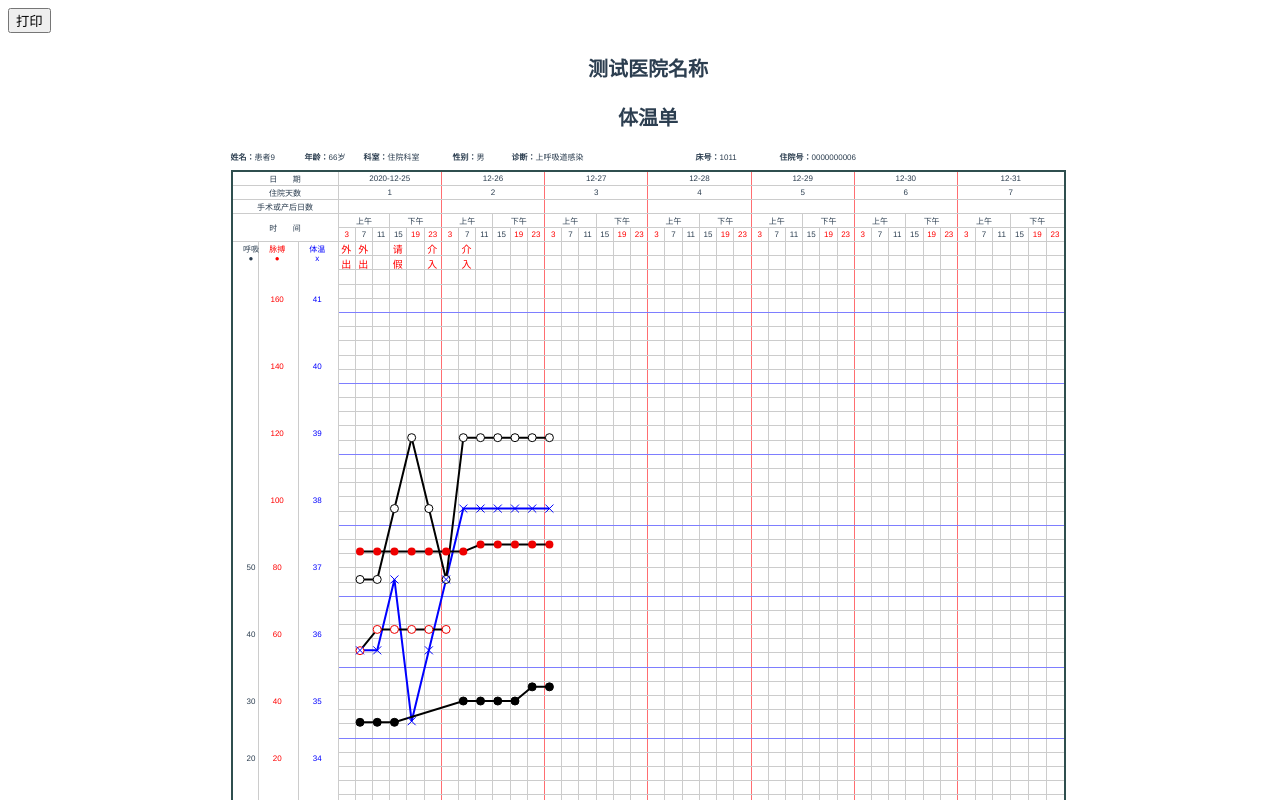
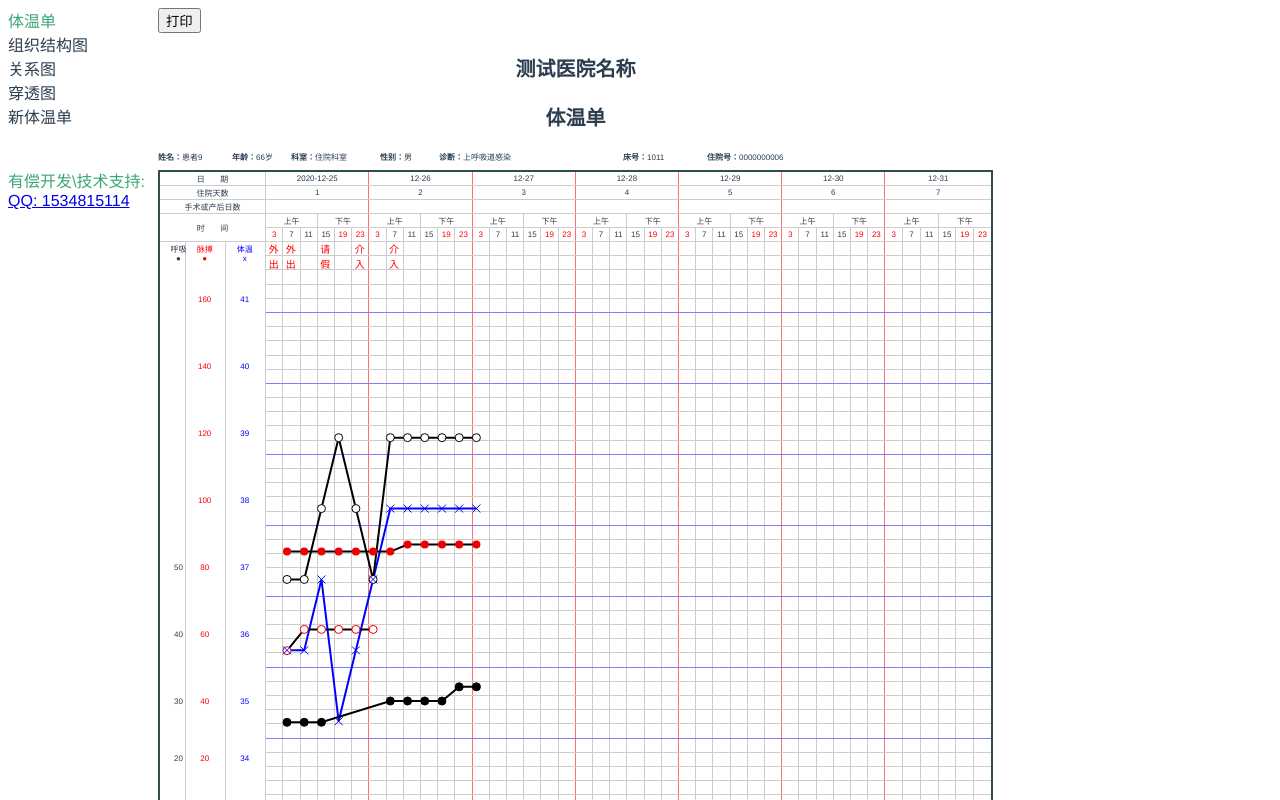
Before and after one commit to mydaoyuan/my-development, a Vue app: page / in a window 1280 px wide. Shown: the top 800 px of the page. Built offline with nearby package versions, Linux system fonts and the light colour scheme.

Commit message:
增加菜单

```diff
--- a/src/App.vue
+++ b/src/App.vue
@@ -1,9 +1,17 @@
 <template>
   <div id="app">
+    <RouterList class="router-list"></RouterList>
     <router-view/>
   </div>
 </template>
-
+<script>
+import RouterList from './router-list.vue'
+export default {
+  components: {
+    RouterList
+  }
+}
+</script>
 <style>
 #app {
   font-family: Avenir, Helvetica, Arial, sans-serif;
@@ -14,5 +22,11 @@
   /* margin-top: 60px; */
   width: 100vw;
   height: 100vh;
+  display: flex;
+
+}
+.router-list {
+  flex-basis: 150px;
+  flex-shrink: 0;
 }
 </style>
--- /dev/null
+++ b/src/router-list.vue
@@ -0,0 +1,50 @@
+<template>
+  <div>
+    <div v-for="item in routerList" :key="item.path">
+      <div :class="['link-item',item.path === $route.path && 'current']" @click="link(item)">
+        {{ (item.config && item.config.title) ||  item.name}}
+      </div>
+    </div>
+    <div style="margin-top: 40px" class="link-item current">有偿开发\技术支持:</div>
+    <div @click="addQQ"></div>
+    <a :href="`tencent://AddContact/?fromId=50&fromSubId=1&subcmd=all&uin=${qq}`"  >QQ: {{qq}}</a>
+  </div>
+</template>
+
+<script>
+import router from './router/index'
+const qq = process.env.VUE_APP_QQ
+export default {
+  data () {
+    return {
+      qq: qq
+    }
+  },
+  computed: {
+    routerList () {
+      const list = router.options.routes
+
+      return list.filter(item => {
+        return (!item.config || item.config.show !== false)
+      })
+    }
+  },
+  methods: {
+    link (cur) {
+      this.$router.push(cur.path)
+    },
+    addQQ () {
+      window.open('tencent://AddContact/?fromId=45&fromSubId=1&subcmd=all&uin=1570915261&website=www.oicqzone.com')
+    }
+  }
+}
+</script>
+
+<style lang="less" scoped>
+.link-item {
+  cursor: pointer;
+}
+.current {
+  color: #3ba776
+}
+</style>
--- a/src/router/index.js
+++ b/src/router/index.js
@@ -14,37 +14,58 @@ const routes = [
   {
     path: '/',
     name: 'ChartView',
-    component: ChartView
+    component: ChartView,
+    config: {
+      title: '体温单'
+    }
   },
   {
     path: '/treeGraph',
     name: 'TreeGraph',
-    component: TreeGraph
+    component: TreeGraph,
+    config: {
+      title: '组织结构图'
+    }
   },
   {
     path: '/lineGraph',
     name: 'LineGraph',
-    component: LineGraph
+    component: LineGraph,
+    config: {
+      title: '关系图'
+    }
   },
   {
     path: '/mapGraph',
     name: 'MapGraph',
-    component: MapGraph
+    component: MapGraph,
+    config: {
+      title: '穿透图'
+    }
   },
   {
     path: '/printgraphics',
     name: 'printgraphics',
-    component: PrintView
+    component: PrintView,
+    config: {
+      show: false
+    }
   },
   {
     path: '/graphicsPuls',
     name: 'graphicsPuls',
-    component: Graphics
+    component: Graphics,
+    config: {
+      title: '新体温单'
+    }
   },
   {
     path: '/printgraphicsPuls',
     name: 'printgraphicsPuls',
-    component: Printgraphics
+    component: Printgraphics,
+    config: {
+      show: false
+    }
   }
 ]
 
@@ -53,5 +74,5 @@ const router = new VueRouter({
   mode: 'history',
   routes
 })
-
+console.log(router)
 export default router
```
